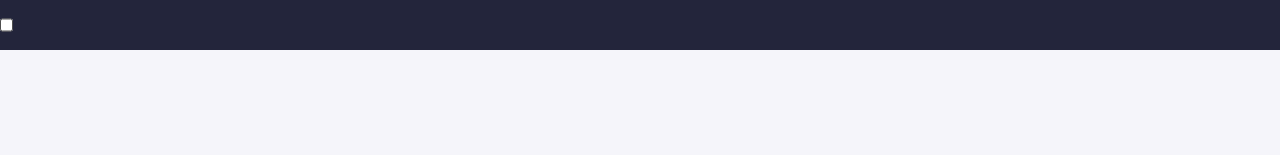
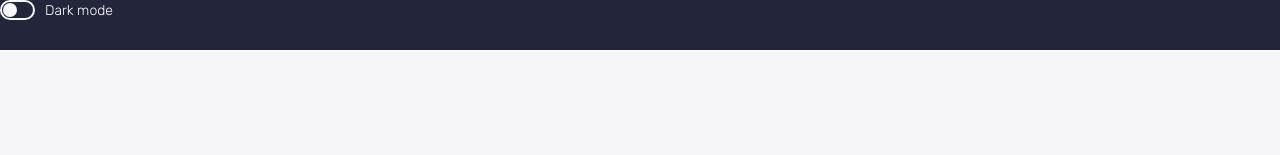
Before and after one commit to gouvrillon/site_perso, a Next.js app: page / in a window 1280 px wide. Shown: the top 155 px of the page. Built offline with nearby package versions, Linux system fonts and the light colour scheme.

Commit message:
feat : add toogle

```diff
--- a/components/HeaderDesktop/HeaderDesktop.jsx
+++ b/components/HeaderDesktop/HeaderDesktop.jsx
@@ -2,6 +2,7 @@ import React from "react";
 import "./HeaderDesktop.css";
 import { func, bool } from "prop-types";
 import classnames from "classnames";
+import Toogle from "../Toogle/Toogle.jsx";
 
 const HeaderDesktop = ({ setDarkMode, darkMode }) => {
   return (
@@ -10,10 +11,11 @@ const HeaderDesktop = ({ setDarkMode, darkMode }) => {
         "HeaderDesktop--darkMode": darkMode,
       })}
     >
-      <input
-        type="checkbox"
-        checked={darkMode}
+      <Toogle
+        label="Dark mode"
         onChange={() => setDarkMode(!darkMode)}
+        value={darkMode}
+        darkMode={darkMode}
       />
     </div>
   );
--- /dev/null
+++ b/components/Toogle/Toogle.css
@@ -0,0 +1,39 @@
+.Toogle {
+  display: flex;
+  height: max-content;
+}
+
+.Toogle__label {
+  margin: auto 0px auto 0px;
+  font-size: 14px;
+  font-weight: 300;
+  color: var(--color-white);
+}
+
+.Toogle__label--darkMode {
+  color: var(--color-dark-white);
+}
+
+.Toogle__container {
+  color: white;
+  width: 35px;
+  height: 20px;
+  border: solid 2px var(--color-grey);
+  border-radius: 20px;
+  display: flex;
+  margin: 0px 10px 0px 0px;
+  cursor: pointer;
+}
+
+.Toogle__circle {
+  width: 14px;
+  height: 14px;
+  background: var(--color-grey);
+  border-radius: 100%;
+  margin: auto 0px auto 1px;
+}
+
+.Toogle__circle--darkMode {
+  background: var(--color-dark-green);
+  margin: auto 0px auto 16px;
+}
--- /dev/null
+++ b/components/Toogle/Toogle.jsx
@@ -0,0 +1,43 @@
+import React from "react";
+import "./Toogle.css";
+import { string, bool, func } from "prop-types";
+import classnames from "classnames";
+
+const Toogle = ({ className, label, onChange, darkMode }) => {
+  return (
+    <div
+      className={classnames(`Toogle ${className}`, {
+        "Toogle--darkMode": darkMode,
+      })}
+    >
+      <div
+        onClick={() => onChange()}
+        className={classnames(`Toogle__container ${className}`, {
+          "Toogle__container--darkMode": darkMode,
+        })}
+      >
+        <div
+          className={classnames(`Toogle__circle ${className}`, {
+            "Toogle__circle--darkMode": darkMode,
+          })}
+        />
+      </div>
+      <div
+        className={classnames(`Toogle__label ${className}`, {
+          "Toogle__label--darkMode": darkMode,
+        })}
+      >
+        {label}
+      </div>
+    </div>
+  );
+};
+
+Toogle.propTypes = {
+  label: string.isRequired,
+  onChange: func.isRequired,
+  darkMode: bool,
+  className: string,
+};
+
+export default Toogle;
```
